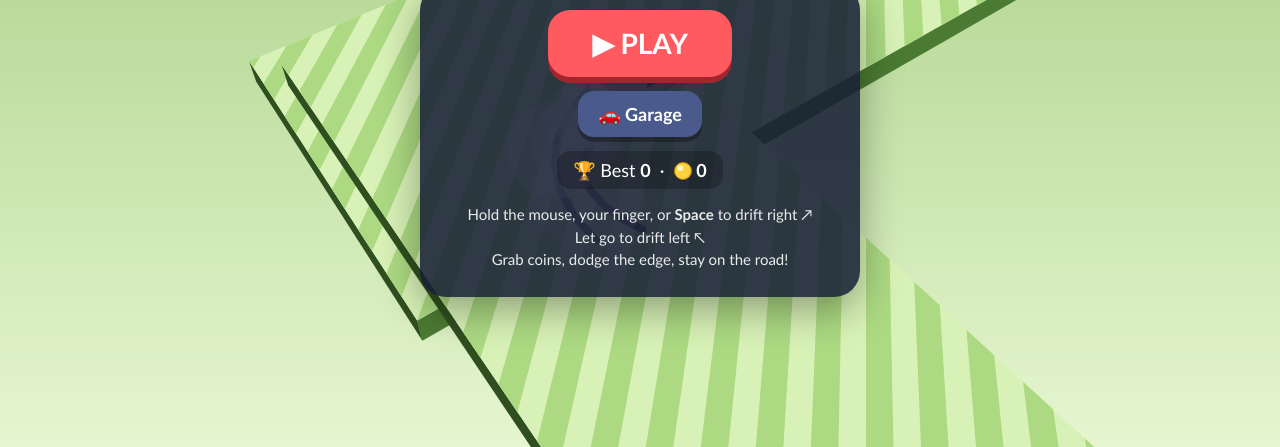
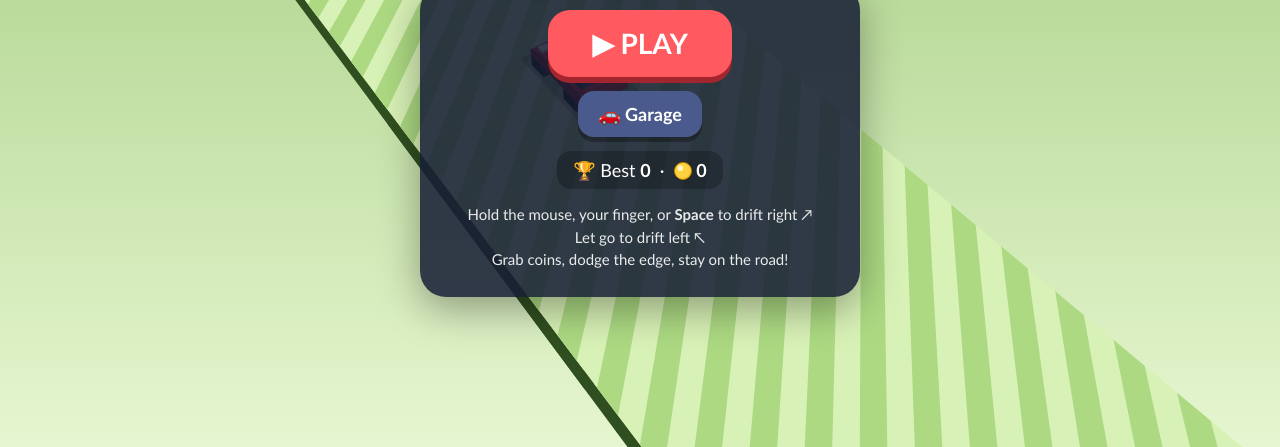
Before and after one commit to cmhaas19/sky-drift, a plain HTML site: page index.html in a window 1280 px wide. Shown: the part 353-800 px from the top of the page. Drawn offline with Linux system fonts and the light colour scheme; animation ran at ten frames a second.

Commit message:
Straight-road menu screensaver and taller car roof
- Behind the menu, the car now cruises an endless straight road
  that changes colour every few pieces
- Sports-car cabin is taller and more upright with a domed roof

Co-Authored-By: Claude Opus 5.5 <noreply@anthropic.com>

```diff
--- a/index.html
+++ b/index.html
@@ -421,8 +421,8 @@ function drawCar(c, proj, eye, px, py, ang, def, z0 = 0, time = 0) {
     for (const s of [-1, 1]) box(0.4 * Lx, s * Wd * 0.64, 0.045, 0.06, 0.19, 0.222, '#fff7c2', '#ffffff');
     // glasshouse with a fastback roof sloping down to the tail
     const glass = def.glass;
-    extrude(sc([[-0.45, 0.24], [0.15, 0.24], [0.07, 0.32], [-0.01, 0.365], [-0.1, 0.375], [-0.2, 0.355], [-0.32, 0.3]]), Wd * 0.8, glass,
-      { 1: glass, 2: glass, 3: def.roof, 4: def.roof, 5: glass, 6: glass, side: glass });
+    extrude(sc([[-0.45, 0.24], [0.15, 0.24], [0.08, 0.36], [0.02, 0.44], [-0.08, 0.46], [-0.24, 0.45], [-0.36, 0.38], [-0.43, 0.3]]), Wd * 0.82, glass,
+      { 1: glass, 2: glass, 3: def.roof, 4: def.roof, 5: glass, 6: glass, 7: glass, side: glass });
     // small ducktail spoiler
     box(-0.46 * Lx, 0, 0.035, Wd * 0.92, 0.245, 0.275, def.body);
     if (def.stripe) box(0.25 * Lx, 0, 0.2 * Lx, 0.05, 0.218, 0.232, def.stripe, def.stripe);
@@ -452,6 +452,7 @@ const THEMES = [
 let coinsDirty = false;
 let segs, car, cam, dist, pts, bonus, runCoins, curSeg, power, driftT, skids, parts, floats;
 let fallT, fallFromMenu, fallFront, fallGap, lastSkid, invuln, playTime, time = 0, respawnT = 0, airT = 0;
+let straightMode = false;
 let themeIdx = 0, pendingGap = 0, secType = 'normal', secLeft = 0;
 let state = 'menu';
 const GRAV = 14;
@@ -505,7 +506,7 @@ function sectionPiece(type, n, k, last) {
 function addSeg() {
   const n = segs.length, last = segs[n - 1];
   const k = Math.min(1, n / 220); // 0 → 1 difficulty
-  let dir = last ? 1 - last.dir : 0;
+  let dir = last && !straightMode ? 1 - last.dir : 0;
   let a = last ? { x: last.b.x, y: last.b.y } : { x: 1.4, y: 0 };
   let len, hw, landing = false;
   if (pendingGap > 0) {
@@ -514,6 +515,10 @@ function addSeg() {
     const D0 = DIRS[dir];
     a = { x: last.b.x + D0.x * pendingGap, y: last.b.y + D0.y * pendingGap };
     len = rand(7.5, 10); hw = Math.max(last.hw, 1.45 * TUNE.hw); landing = true;
+  } else if (straightMode) {
+    // menu screensaver: one endless straight, changing colour every few pieces
+    len = 10; hw = 1.9;
+    if (n > 0 && n % 3 === 0) themeIdx = (themeIdx + 1) % THEMES.length;
   } else if (n === 0) { len = 11; hw = 1.75; }
   else {
     if (secLeft-- <= 0) nextSection(k);
@@ -524,7 +529,7 @@ function addSeg() {
   const seg = { a, b, dir, len, hw, theme: themeIdx, coins: [], pow: null, bumps: [], ramp: false, flat: true, landing, extA: landing ? 0 : hw, extB: hw };
 
   // features
-  const featureOk = !landing && (secType === 'normal' || secType === 'wide' || secType === 'sweep');
+  const featureOk = !straightMode && !landing && (secType === 'normal' || secType === 'wide' || secType === 'sweep');
   if (featureOk && n > 8 && len >= 6.5 && !last.landing && Math.random() < 0.08 + 0.06 * k) {
     seg.ramp = true; seg.flat = false; seg.extB = 0;
   } else if (featureOk && n > 3 && len >= 6.6 && Math.random() < 0.3 + 0.17 * k) {
@@ -553,7 +558,7 @@ function addSeg() {
     const gap = Math.hypot(a.x - last.b.x, a.y - last.b.y);
     for (const f of [0.15, 0.5, 0.85]) seg.coins.push({ x: last.b.x + D.x * gap * f, y: last.b.y + D.y * gap * f, z: RAMP_H + 0.15 + Math.sin(f * Math.PI) * 0.35, got: false, air: true });
   }
-  if (n > 1 && len >= 3 && !seg.ramp) {
+  if (n > 1 && len >= 3 && !seg.ramp && !straightMode) {
     const px = -D.y, py = D.x; // perpendicular
     if (n > 6 && Math.random() < 0.08) {
       const t = len * 0.55;
@@ -571,7 +576,8 @@ function addSeg() {
   segs.push(seg);
 }
 
-function resetWorld() {
+function resetWorld(menu = false) {
+  straightMode = menu;
   segs = []; themeIdx = 0; pendingGap = 0; secType = 'normal'; secLeft = 5;
   for (let i = 0; i < 34; i++) addSeg();
   car = { x: 0, y: 0, z: 0, vz: 0, h: Math.PI, v: Math.PI, speed: 0, spin: 0, spinDir: 1, air: false, gh: 0 };
@@ -592,6 +598,7 @@ function findSeg(x, y) {
 
 // Autopilot used for the menu background
 function aiHold() {
+  if (straightMode) return false;
   const s = segs[curSeg], D = DIRS[s.dir], nxt = segs[curSeg + 1];
   const rem = (s.b.x - car.x) * D.x + (s.b.y - car.y) * D.y;
   if (rem < car.speed * (1.6 / TUNE.grip) + 0.3) return nxt.dir === 1;
@@ -734,7 +741,7 @@ function stepWorld(dt) {
     car.spin += car.spinDir * 5 * g;
     fallT += dt;
     if (fallT > 1.0) {
-      if (fallFromMenu) { resetWorld(); state = 'menu'; }
+      if (fallFromMenu) { resetWorld(true); state = 'menu'; }
       else if (power.shield) rescue();
       else gameOver();
     }
@@ -1046,7 +1053,7 @@ function gameOver() {
 
 function pauseGame() { if (state !== 'play') return; state = 'paused'; Sound.engine(0); Sound.screech(0); show('pause'); }
 function resumeGame() { if (state !== 'paused') return; state = 'play'; show(null); Sound.click(); }
-function toMenu() { persist(); Sound.click(); resetWorld(); state = 'menu'; show('menu'); }
+function toMenu() { persist(); Sound.click(); resetWorld(true); state = 'menu'; show('menu'); }
 
 function openShop(from) { Sound.init(); Sound.click(); shopReturn = from; buildShop(); show('shop'); }
 
@@ -1147,7 +1154,7 @@ function frame(now) {
   requestAnimationFrame(frame);
 }
 
-resetWorld();
+resetWorld(true);
 refreshToggles();
 show('menu');
 requestAnimationFrame(frame);
```
